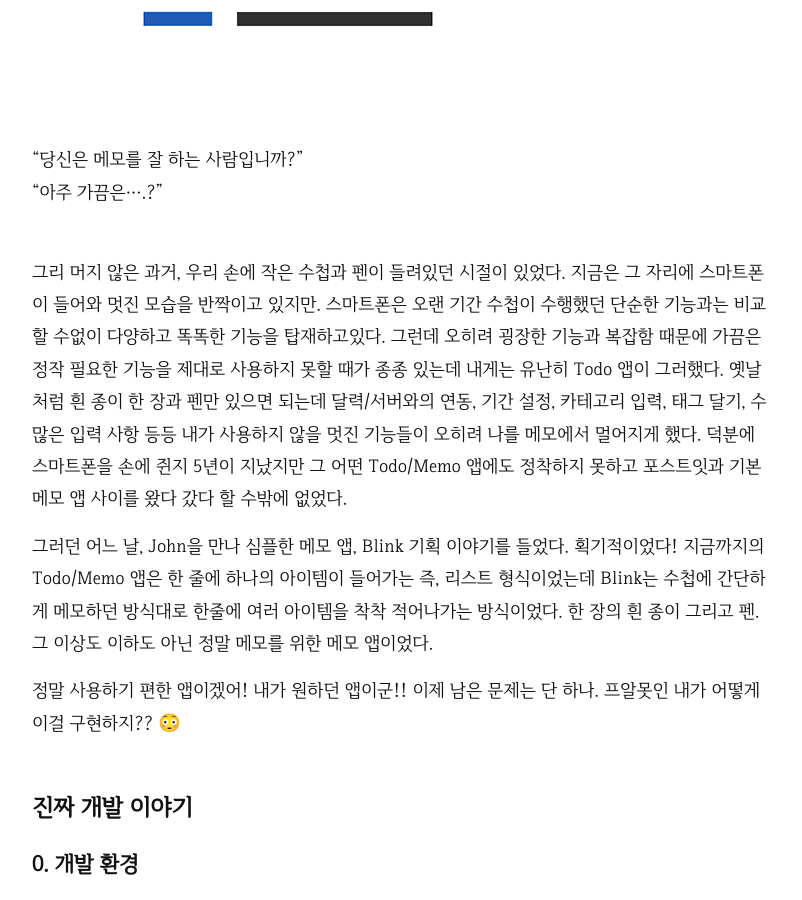
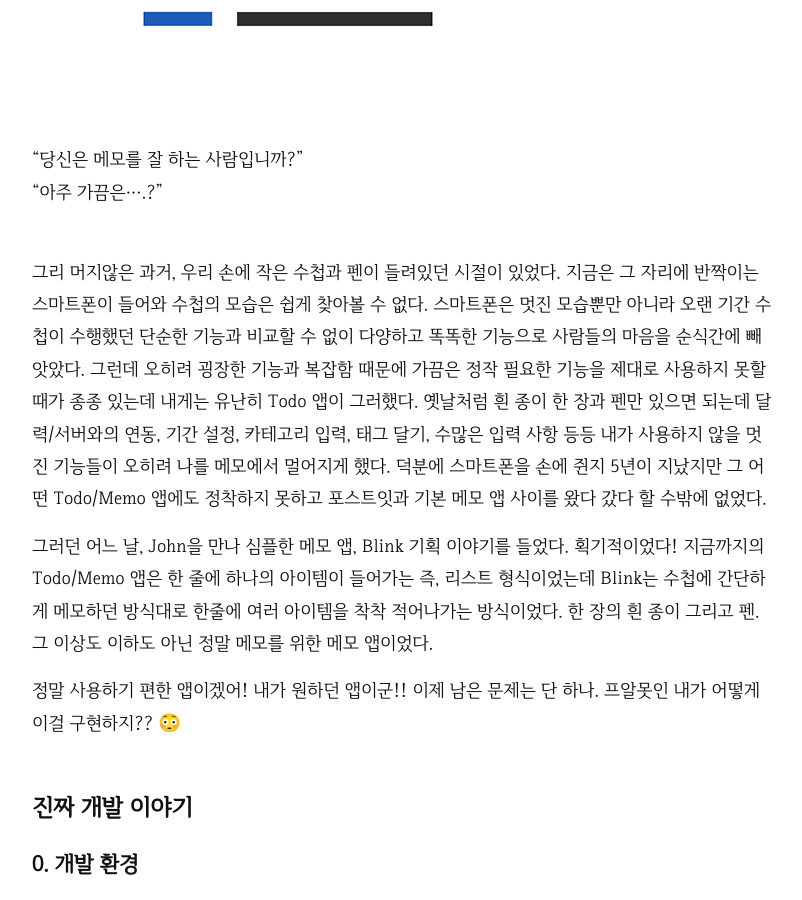
Before and after one commit to MijeongJeon/mijeongjeon.github.io, a Jekyll site: the page built from _posts/2018-04-05-Blink_app_story.md, in a window 1280 px wide and 900 px high, scrolled down 797 px. Shown: the whole window, without its empty margins (238-1040 px from the left). Built offline with Jekyll 4.4.1, drawn with Linux system fonts in a browser that asks for light colours; comment, search, counter and statistics services are not loaded.

Commit message:
Update Post

```diff
--- a/_posts/2018-04-05-Blink_app_story.md
+++ b/_posts/2018-04-05-Blink_app_story.md
@@ -13,7 +13,7 @@
 <br />
 <br />
 
-그리 머지 않은 과거, 우리 손에 작은 수첩과 펜이 들려있던 시절이 있었다. 지금은 그 자리에 스마트폰이 들어와 멋진 모습을 반짝이고 있지만. 스마트폰은 오랜 기간 수첩이 수행했던 단순한 기능과는 비교할 수없이 다양하고 똑똑한 기능을 탑재하고있다.
+그리 머지않은 과거, 우리 손에 작은 수첩과 펜이 들려있던 시절이 있었다. 지금은 그 자리에 반짝이는 스마트폰이 들어와 수첩의 모습은 쉽게 찾아볼 수 없다. 스마트폰은 멋진 모습뿐만 아니라 오랜 기간 수첩이 수행했던 단순한 기능과 비교할 수 없이 다양하고 똑똑한 기능으로 사람들의 마음을 순식간에 빼앗았다.
 그런데 오히려 굉장한 기능과 복잡함 때문에 가끔은 정작 필요한 기능을 제대로 사용하지 못할 때가 종종 있는데 내게는 유난히 Todo 앱이 그러했다. 옛날처럼 흰 종이 한 장과 펜만 있으면 되는데 달력/서버와의 연동, 기간 설정, 카테고리 입력, 태그 달기, 수많은 입력 사항 등등 내가 사용하지 않을 멋진 기능들이 오히려 나를 메모에서 멀어지게 했다. 덕분에 스마트폰을 손에 쥔지 5년이 지났지만 그 어떤 Todo/Memo 앱에도 정착하지 못하고 포스트잇과 기본 메모 앱 사이를 왔다 갔다 할 수밖에 없었다.
 
 그러던 어느 날, John을 만나 심플한 메모 앱, Blink 기획 이야기를 들었다. 획기적이었다! 지금까지의 Todo/Memo 앱은 한 줄에 하나의 아이템이 들어가는 즉, 리스트 형식이었는데 Blink는 수첩에 간단하게 메모하던 방식대로 한줄에 여러 아이템을 착착 적어나가는 방식이었다. 한 장의 흰 종이 그리고 펜. 그 이상도 이하도 아닌 정말 메모를 위한 메모 앱이었다.
```
